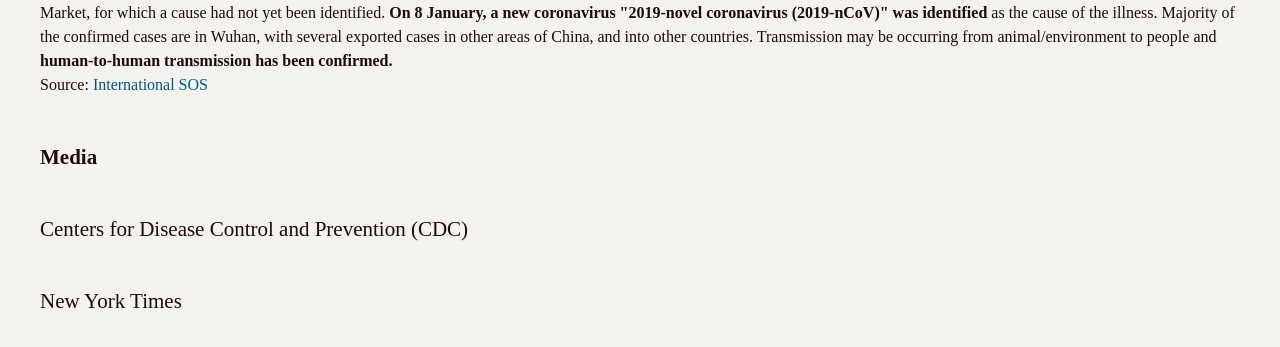
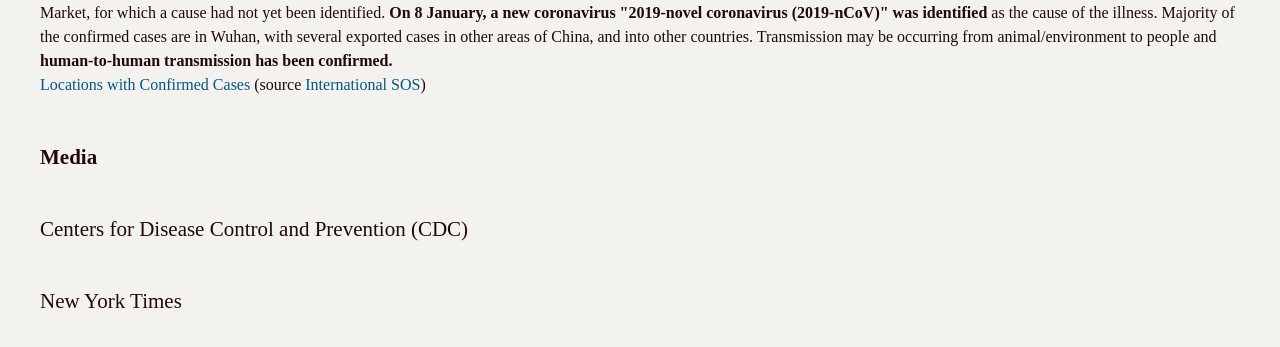
Before and after one commit to yx-z/wuhan, a plain HTML site: page index.html in a window 1280 px wide. Shown: the part 575-922 px from the top of the page. Drawn offline with nearby package versions, Linux system fonts and the light colour scheme; no server answers.

Commit message:
Add list

```diff
--- a/index.html
+++ b/index.html
@@ -29,7 +29,13 @@
 		animal/environment to people and <b>human-to-human transmission has been
 		confirmed.</b>
 	</div>
-	<span>Source: <a href="https://pandemic.internationalsos.com/2019-ncov">International SOS</a></span>
+
+	<div>
+		<a href="https://pandemic.internationalsos.com/2019-ncov/ncov-locations-with-cases"
+		   target="_blank">Locations with Confirmed Cases</a>
+		(source <a href="https://pandemic.internationalsos.com/2019-ncov"
+		           target="_blank">International SOS</a>)
+	</div>
 
 
 </section>
```
